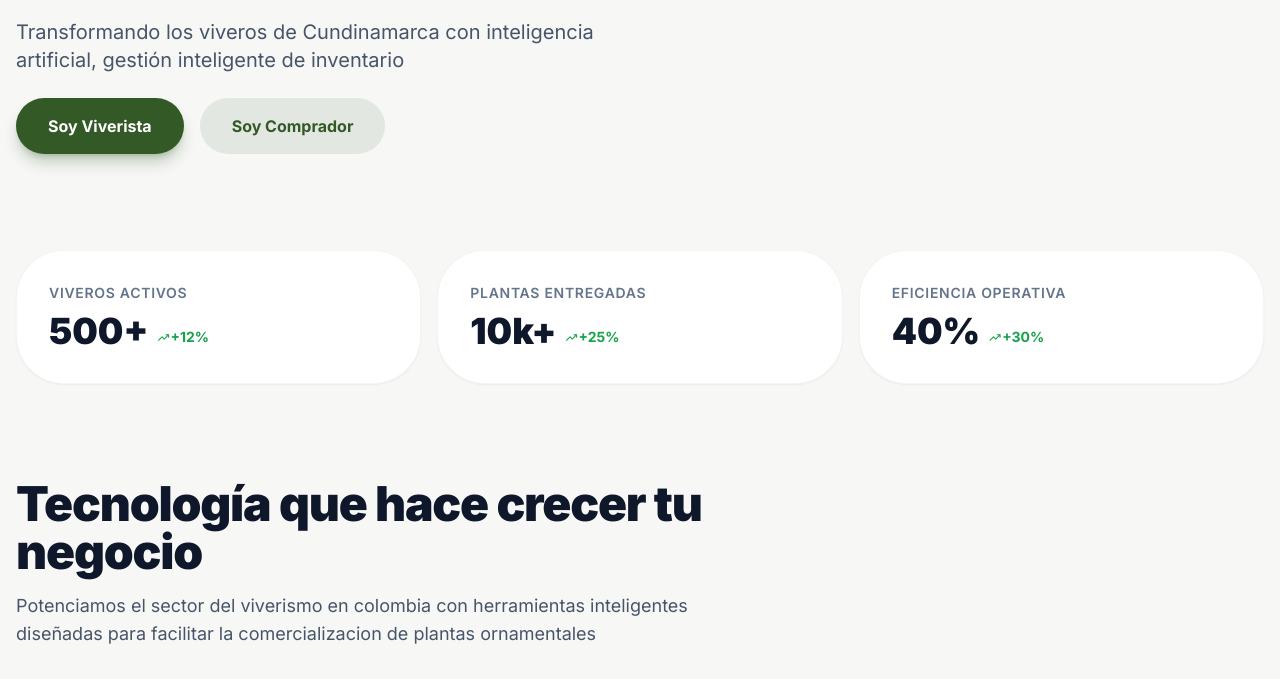
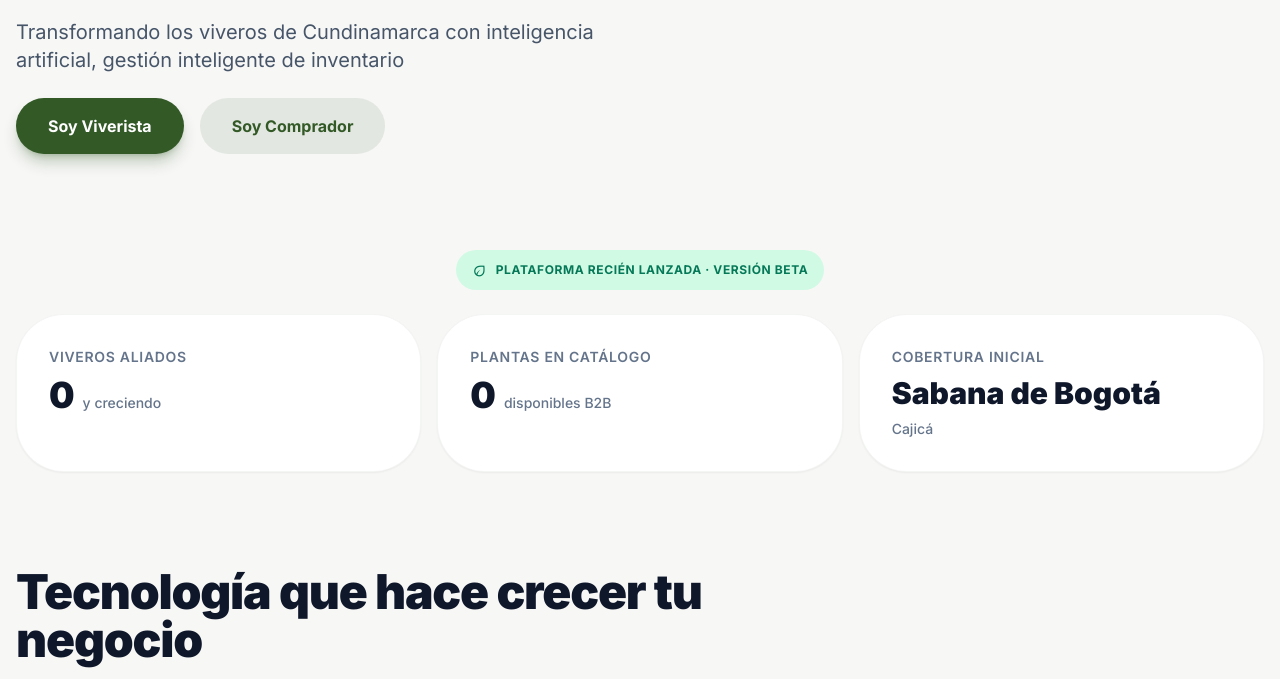
Before and after one commit to viveroonlinecomco-code/vivero-online, a FastAPI app: page / in a window 1280 px wide. Shown: the part 946-1625 px from the top of the page. Run offline with FastAPI, Linux system fonts and the light colour scheme; data that the repository does not hold is empty; parts of the project's set-up code (start-up, migrations or seed data) failed here and were passed over; some libraries are stand-ins or nearby versions.

Commit message:
Update landing.html

```diff
--- a/app/templates/landing.html
+++ b/app/templates/landing.html
@@ -67,29 +67,37 @@ Soy Comprador
 </div>
 </div>
 </section>
-<!-- Key Metrics — métricas hardcoded por ahora, se reemplazarán con data real en PR futuro -->
-<section class="max-w-7xl mx-auto px-4 py-8">
+<!-- Key Metrics — data real desde /api/public/stats con framing honesto -->
+<section class="max-w-7xl mx-auto px-4 py-8" data-vo="metrics-section">
+<!-- Badge framing honesto -->
+<div class="flex justify-center mb-6">
+<span class="inline-flex items-center gap-2 px-4 py-2 bg-emerald-100 dark:bg-emerald-900/30 text-emerald-700 dark:text-emerald-300 text-xs font-bold uppercase tracking-wider rounded-full">
+<span class="material-symbols-outlined text-base">eco</span>
+Plataforma recién lanzada · Versión Beta
+</span>
+</div>
 <div class="grid grid-cols-1 md:grid-cols-3 gap-4">
+<!-- Card 1: Viveros aliados -->
 <div class="flex flex-col gap-2 rounded-xl p-8 bg-white dark:bg-slate-800/50 border border-primary/5 shadow-sm">
-<p class="text-slate-500 dark:text-slate-400 text-sm font-semibold uppercase tracking-wider">Viveros Activos</p>
+<p class="text-slate-500 dark:text-slate-400 text-sm font-semibold uppercase tracking-wider">Viveros aliados</p>
 <div class="flex items-baseline gap-2">
-<p class="text-slate-900 dark:text-slate-100 text-4xl font-black">500+</p>
-<p class="text-green-600 dark:text-green-400 text-sm font-bold flex items-center"><span class="material-symbols-outlined text-sm">trending_up</span> +12%</p>
+<p data-vo="stat-viveros" class="text-slate-900 dark:text-slate-100 text-4xl font-black">—</p>
+<p class="text-slate-500 dark:text-slate-400 text-sm font-medium">y creciendo</p>
 </div>
 </div>
+<!-- Card 2: Plantas en catálogo -->
 <div class="flex flex-col gap-2 rounded-xl p-8 bg-white dark:bg-slate-800/50 border border-primary/5 shadow-sm">
-<p class="text-slate-500 dark:text-slate-400 text-sm font-semibold uppercase tracking-wider">Plantas Entregadas</p>
+<p class="text-slate-500 dark:text-slate-400 text-sm font-semibold uppercase tracking-wider">Plantas en catálogo</p>
 <div class="flex items-baseline gap-2">
-<p class="text-slate-900 dark:text-slate-100 text-4xl font-black">10k+</p>
-<p class="text-green-600 dark:text-green-400 text-sm font-bold flex items-center"><span class="material-symbols-outlined text-sm">trending_up</span> +25%</p>
+<p data-vo="stat-items" class="text-slate-900 dark:text-slate-100 text-4xl font-black">—</p>
+<p class="text-slate-500 dark:text-slate-400 text-sm font-medium">disponibles B2B</p>
 </div>
 </div>
+<!-- Card 3: Cobertura -->
 <div class="flex flex-col gap-2 rounded-xl p-8 bg-white dark:bg-slate-800/50 border border-primary/5 shadow-sm">
-<p class="text-slate-500 dark:text-slate-400 text-sm font-semibold uppercase tracking-wider">Eficiencia Operativa</p>
-<div class="flex items-baseline gap-2">
-<p class="text-slate-900 dark:text-slate-100 text-4xl font-black">40%</p>
-<p class="text-green-600 dark:text-green-400 text-sm font-bold flex items-center"><span class="material-symbols-outlined text-sm">trending_up</span> +30%</p>
-</div>
+<p class="text-slate-500 dark:text-slate-400 text-sm font-semibold uppercase tracking-wider">Cobertura inicial</p>
+<p class="text-slate-900 dark:text-slate-100 text-2xl md:text-3xl font-black leading-tight">Sabana de Bogotá</p>
+<p data-vo="stat-municipios" class="text-slate-500 dark:text-slate-400 text-sm font-medium">— municipios activos</p>
 </div>
 </div>
 </section>
@@ -246,8 +254,38 @@ Click para abrir en Google Maps
 </footer>
 <script src="/static/js/vivero.js"></script>
 <script>
-// Si hay sesión activa, mostrar banner "Ir a mi panel"
+// Cargar métricas reales del backend de forma defensiva (si falla, valores quedan en "—")
+async function cargarStatsLanding() {
+    try {
+        const r = await fetch('/api/public/stats', { headers: { 'Accept': 'application/json' } });
+        if (!r.ok) return;
+        const s = await r.json();
+        const setVal = (sel, val) => {
+            const el = document.querySelector(sel);
+            if (el) el.textContent = val;
+        };
+        setVal('[data-vo="stat-viveros"]', s.viveros_registrados ?? 0);
+        setVal('[data-vo="stat-items"]', s.items_disponibles ?? 0);
+
+        const munCount = s.municipios_count ?? (Array.isArray(s.municipios) ? s.municipios.length : 0);
+        let munLabel;
+        if (munCount === 0) {
+            munLabel = 'Cajicá';
+        } else if (munCount === 1 && Array.isArray(s.municipios) && s.municipios[0]) {
+            munLabel = s.municipios[0];
+        } else {
+            munLabel = `${munCount} municipios activos`;
+        }
+        setVal('[data-vo="stat-municipios"]', munLabel);
+    } catch (e) {
+        console.warn('No se pudo cargar /api/public/stats:', e);
+    }
+}
+
 document.addEventListener('DOMContentLoaded', async () => {
+    // Cargar stats reales en las cards de métricas
+    cargarStatsLanding();
+
     // Banner sesión activa
     if (VO.getToken()) {
         try {
```
